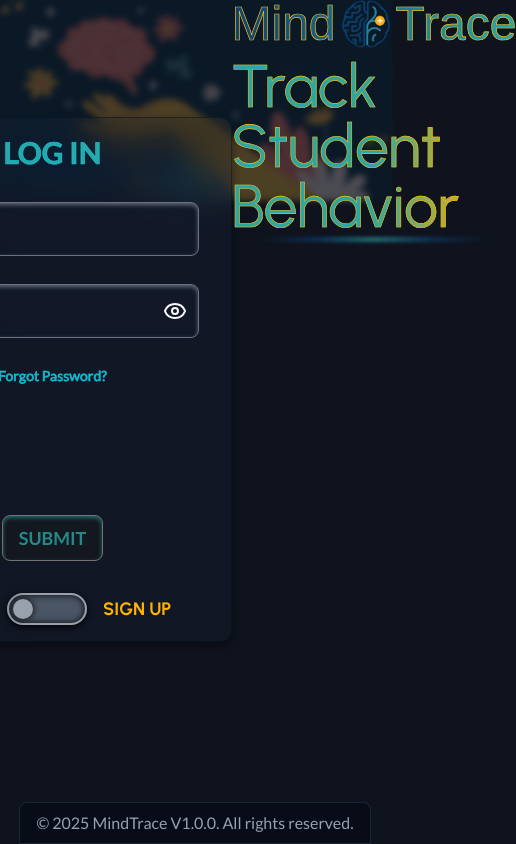
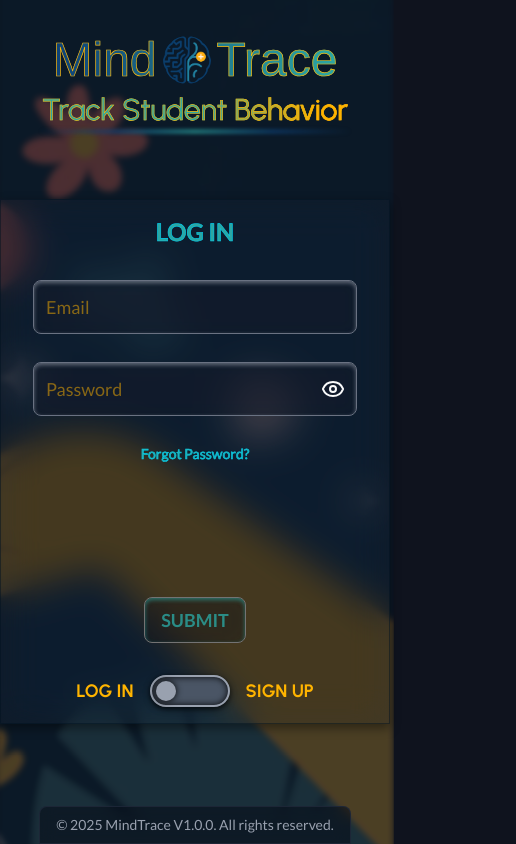
Before and after one commit to G-Hensley/mindtrace, a Next.js app: page /auth in a window 390 px wide. Shown: the whole page, 516 px wide, since content can reach past the window. Built offline with nearby package versions, Linux system fonts and the light colour scheme; no server answers; a web font is replaced by a local one.

Commit message:
Adjust the padding adn spacing for home page and auth page

```diff
--- a/src/app/auth/page.tsx
+++ b/src/app/auth/page.tsx
@@ -23,7 +23,7 @@
 
     return (
       <main className='flex flex-col min-h-screen'>
-        <section className='flex min-h-[90vh] xl:gap-36 xl:px-36 xl:py-24 relative justify-center'>
+        <section className='flex min-h-[90vh] xl:gap-36 xl:px-36 xl:py-24 relative justify-around xl:justify-center flex-col-reverse xl:flex-row'>
           {/* Background Image */}
           <div className='fixed inset-0 w-full h-full scale-102 overflow-hidden opacity-25 -z-10'>
             <Image
@@ -31,7 +31,7 @@
               alt='Background Image'
               width={1782}
               height={937}
-              className='blur-[3px] saturate-100 brightness-120 object-cover w-full'
+              className='blur-[3px] saturate-100 brightness-120 object-cover w-full h-full'
             />
           </div>
 
@@ -42,7 +42,7 @@
 
           <header className='flex flex-col gap-2 xl:gap-4 items-center md:w-full h-fit z-20 relative auth-header'>
             <h1
-              className={`text-5xl sm:text-5xl xl:text-8xl text-black relative title flex gap-1.5 xl:gap-2 items-center font-playwrite`}>
+              className={`text-5xl md:text-7xl xl:text-8xl text-black relative title flex gap-1.5 xl:gap-2 items-center font-playwrite`}>
               Mind
               <div className='w-12 h-12 sm:w-14 sm:h-14 xl:w-24 xl:h-24 xl:scale-110 relative'>
                 <Image
@@ -57,7 +57,7 @@
               Trace
             </h1>
 
-            <h2 className={`text-6xl text-neutral-400 subtitle font-urbanist`}>
+            <h2 className={`text-3xl md:text-4xl xl:text-6xl text-neutral-400 subtitle font-urbanist text-center`}>
               Track Student Behavior
             </h2>
           </header>
--- a/src/app/components/ui/buttons/CtaBtn.tsx
+++ b/src/app/components/ui/buttons/CtaBtn.tsx
@@ -1,6 +1,6 @@
 export default function CtaBtn({ children }: { children: React.ReactNode }) {
   return (
-    <button className='text-xl md:text-2xl font-playwrite font-bold bg-linear-120 from-primary to-accent/70 px-4 py-3 rounded-md text-highlight z-20 border border-highlight/70
+    <button className='text-lg sm:text-xl md:text-2xl font-playwrite font-bold bg-linear-120 from-primary to-accent/70 px-4 py-3 rounded-md text-highlight z-20 border border-highlight/70
     shadow-lg shadow-black/40 cursor-pointer hover:scale-105 transition-all duration-300 hover:shadow-black/70 active:scale-100'>
       {children}
     </button>
--- a/src/app/components/ui/forms/LoginForm.tsx
+++ b/src/app/components/ui/forms/LoginForm.tsx
@@ -30,6 +30,7 @@
   // Toggle between login and registration forms
   const toggleForm = () => {
     setIsLogin(!isLogin);
+    setPasswordReset(false);
   };
 
   // Effect to reset form fields when switching between login and registration
@@ -115,7 +116,7 @@
   return (
     <form
       aria-label='Login/Signup Form'
-      className='flex flex-col items-center w-sm gap-8 h-[525px] relative pb-20 form-card px-8 pt-4'
+      className='flex flex-col items-center w-full sm:w-sm gap-8 h-[525px] relative pb-20 form-card px-8 pt-4 sm:rounded-xl'
       onSubmit={handleSubmit}>
       <div aria-label='Toaster Container' className='absolute -translate-y-10 w-full z-50'>
         <Toaster />
@@ -123,7 +124,7 @@
 
       <h2
         aria-label='Form Title'
-        className={`text-3xl font-bold text-accent text-outline-primary z-10 uppercase font-lato`}>
+        className={`text-2xl md:text-3xl font-bold text-accent text-outline-primary z-10 uppercase font-lato`}>
         {isLogin && !passwordReset
           ? 'Log in'
           : passwordReset
@@ -144,7 +145,7 @@
             label='Password'
           />
         )}
-        {!isLogin && (
+        {!isLogin && !passwordReset && (
           <PasswordInput
             aria-label='Confirm Password Input'
             password={confirmPassword}
@@ -152,7 +153,7 @@
             label='Confirm Password'
           />
         )}
-        {isLogin || (!isLogin && !passwordReset) ? (
+        {!passwordReset ? (
           <button
             aria-label='Forgot Password Button'
             type='button'
--- a/src/app/components/ui/layout/Footer.tsx
+++ b/src/app/components/ui/layout/Footer.tsx
@@ -3,7 +3,7 @@
   return (
     <footer className='w-full relative mt-auto text-center text-gray-400 z-40' aria-label='Footer'>
       {/* Copyright Text and dynamic year */}
-      <p className='text-base font-lato w-fit bg-gray-950/50 py-2 px-4 rounded-t-lg mx-auto border border-gray-800/90 backdrop-blur-sm' aria-label='Copyright Text, Version 1.0.0'>
+      <p className='text-sm sm:text-base font-lato w-fit bg-gray-950/50 py-2 px-4 rounded-t-lg mx-auto border border-gray-800/90 backdrop-blur-sm' aria-label='Copyright Text, Version 1.0.0'>
         &copy; {new Date().getFullYear()} MindTrace V1.0.0. All rights reserved.
       </p>
     </footer>
--- a/src/app/globals.css
+++ b/src/app/globals.css
@@ -71,9 +71,8 @@
 
 /* Form Card Styles */
 .form-card {
-  backdrop-filter: blur(16px) saturate(140%);
+  backdrop-filter: blur(18px) saturate(140%);
   background-color: #2229333d;
-  border-radius: 12px;
   border: 1.5px solid #01122079;
   box-shadow: 0 4px 10px rgba(0, 0, 0, 0.425);
   transition: all 0.2s ease-in-out;
--- a/src/app/layout.tsx
+++ b/src/app/layout.tsx
@@ -26,7 +26,7 @@
 
   return (
     <html lang='en'>
-      <body className={`${lato.variable} ${urbanist.variable} ${playwrite.variable} bg-gray-950/95 px-4 sm:px-8`}>
+      <body className={`${lato.variable} ${urbanist.variable} ${playwrite.variable} bg-gray-950/95 sm:px-8`}>
         <ReactQueryProvider>
           <AuthProvider>{children}</AuthProvider>
         </ReactQueryProvider>
```
